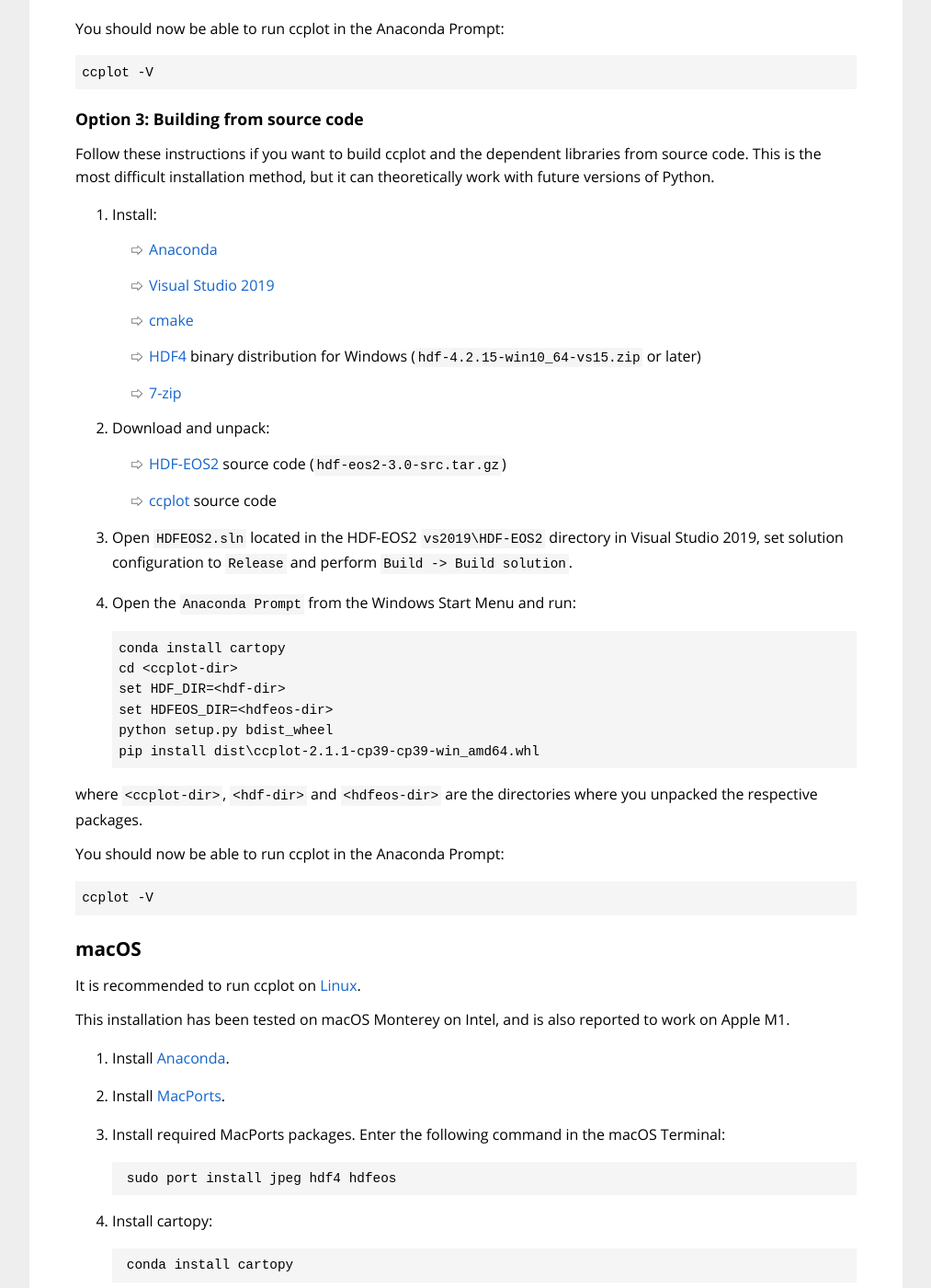
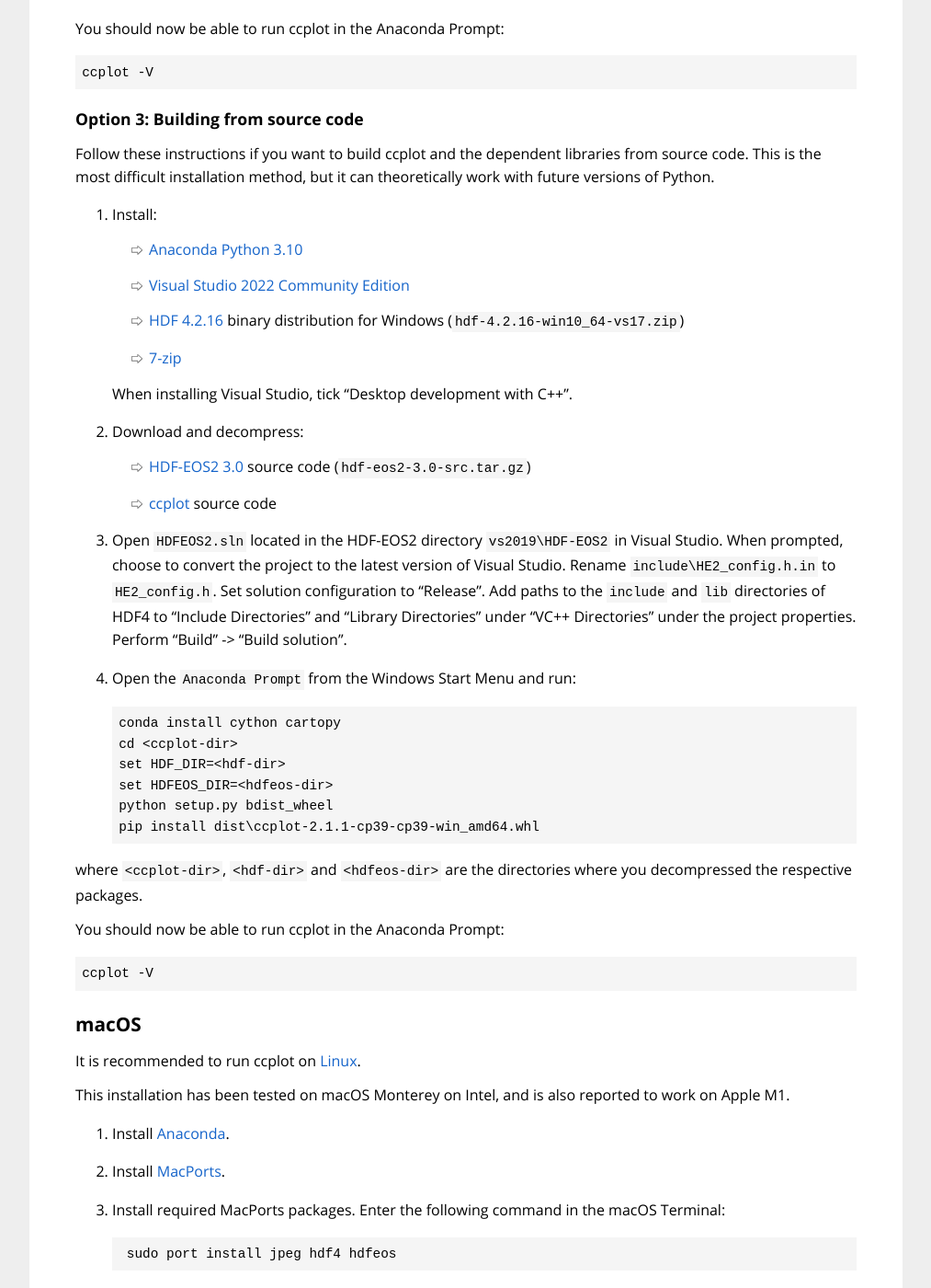
Before and after one commit to peterkuma/ccplot, a Jekyll site: the page built from installation/index.md, in a window 1280 px wide and 1400 px high, scrolled down 2811 px. Shown: the whole window at 92% size, without its empty margins (133-1146 px from the left). Built offline with Jekyll 4.4.1, drawn with Linux system fonts in a browser that asks for light colours.

Commit message:
Update compile instructions for Windows

```diff
--- a/installation/index.md
+++ b/installation/index.md
@@ -302,24 +302,30 @@ libraries from source code. This is the most difficult installation method,
 but it can theoretically work with future versions of Python.
 
 1. Install:
-   - [Anaconda](https://www.anaconda.com)
-   - [Visual Studio 2019](https://visualstudio.microsoft.com/downloads/)
-   - [cmake](https://cmake.org)
-   - [HDF4](https://portal.hdfgroup.org/display/HDF4/HDF4) binary distribution
-     for Windows (`hdf-4.2.15-win10_64-vs15.zip` or later)
+   - [Anaconda Python 3.10](https://www.anaconda.com)
+   - [Visual Studio 2022 Community Edition](https://visualstudio.microsoft.com/downloads/)
+   - [HDF 4.2.16](https://portal.hdfgroup.org/display/HDF4/HDF4) binary
+     distribution for Windows (`hdf-4.2.16-win10_64-vs17.zip`)
    - [7-zip](https://www.7-zip.org)
 
-5. Download and unpack:
-   - [HDF-EOS2](https://wiki.earthdata.nasa.gov/display/DAS/Toolkit+Downloads) source code (`hdf-eos2-3.0-src.tar.gz`)
+   When installing Visual Studio, tick "Desktop development with C++".
+
+5. Download and decompress:
+   - [HDF-EOS2 3.0](https://wiki.earthdata.nasa.gov/display/DAS/Toolkit+Downloads)
+     source code (`hdf-eos2-3.0-src.tar.gz`)
    - [ccplot](https://github.com/peterkuma/ccplot/) source code
 
-6. Open `HDFEOS2.sln` located in the HDF-EOS2 `vs2019\HDF-EOS2` directory in
-   Visual Studio 2019, set solution configuration to `Release` and perform
-   `Build -> Build solution`.
+6. Open `HDFEOS2.sln` located in the HDF-EOS2 directory `vs2019\HDF-EOS2` in
+   Visual Studio. When prompted, choose to convert the project to the latest
+   version of Visual Studio. Rename `include\HE2_config.h.in` to
+   `HE2_config.h`. Set solution configuration to "Release". Add paths to the
+   `include` and `lib` directories of HDF4 to "Include Directories" and
+   "Library Directories" under "VC++ Directories" under the project properties.
+   Perform "Build" -> "Build solution".
 
 7. Open the `Anaconda Prompt` from the Windows Start Menu and run:
 
-       conda install cartopy
+       conda install cython cartopy
        cd <ccplot-dir>
        set HDF_DIR=<hdf-dir>
        set HDFEOS_DIR=<hdfeos-dir>
@@ -327,7 +333,7 @@ but it can theoretically work with future versions of Python.
        pip install dist\ccplot-2.1.1-cp39-cp39-win_amd64.whl
 
 where `<ccplot-dir>`, `<hdf-dir>` and `<hdfeos-dir>` are the directories where
-you unpacked the respective packages.
+you decompressed the respective packages.
 
 You should now be able to run ccplot in the Anaconda Prompt:
 
```
